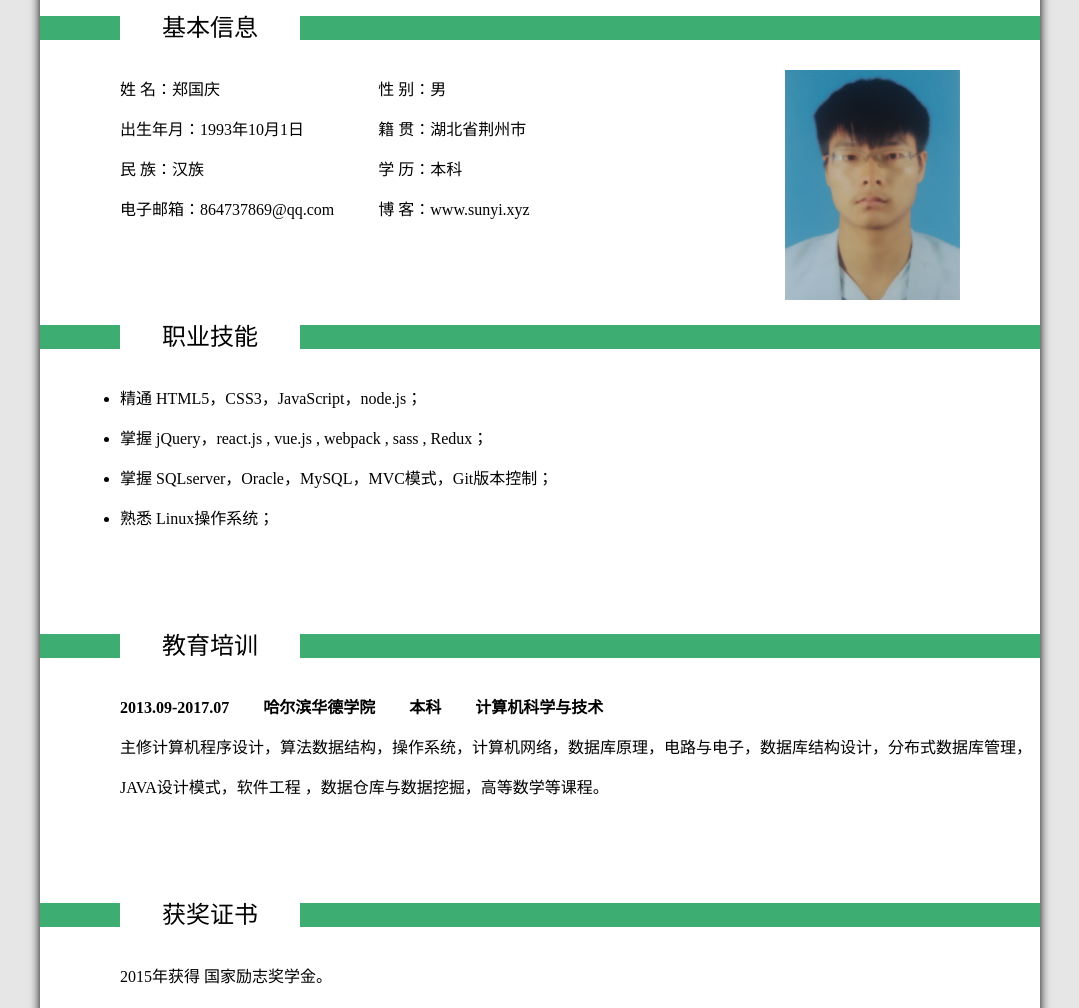
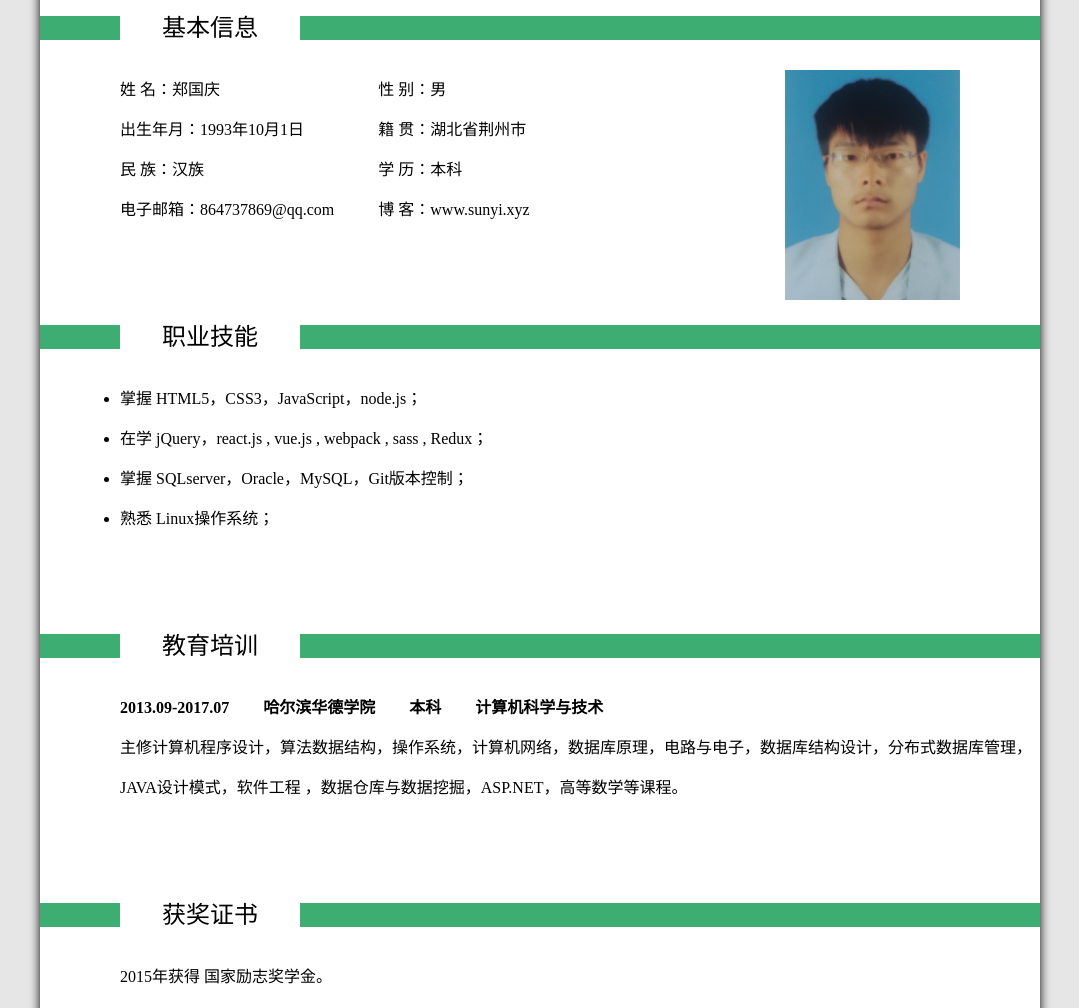
Before and after one commit to zhengshuai1001/zhengshuai1001.github.io, a plain HTML site: page resume/resume.html in a window 1280 px wide. Shown: the part 369-1377 px from the top of the page, without its empty margins (100-1179 px from the left). Drawn offline with Linux system fonts and the light colour scheme.

Commit message:
掌握技能将精通改为熟悉，低调点

```diff
--- a/resume/resume.html
+++ b/resume/resume.html
@@ -171,9 +171,9 @@
 		</div>
 		<div class="two_text">
 			<ul>
-				<li>精通 HTML5，CSS3，JavaScript，node.js；</li>
-				<li>掌握 jQuery，react.js , vue.js , webpack , sass , Redux；</li>
-				<li>掌握 SQLserver，Oracle，MySQL，MVC模式，Git版本控制；</li>
+				<li>掌握 HTML5，CSS3，JavaScript，node.js；</li>
+				<li>在学 jQuery，react.js , vue.js , webpack , sass , Redux；</li>
+				<li>掌握 SQLserver，Oracle，MySQL，Git版本控制；</li>
 				<li>熟悉 Linux操作系统；</li>
 			</ul>
 		</div>
@@ -190,7 +190,7 @@
 				<span class="two_text_2013_2">本科</span>
 				<span class="two_text_2013_2">计算机科学与技术</span>
 			</p>
-			<p>主修计算机程序设计，算法数据结构，操作系统，计算机网络，数据库原理，电路与电子，数据库结构设计，分布式数据库管理，JAVA设计模式，软件工程 ，数据仓库与数据挖掘，高等数学等课程。</p>
+			<p>主修计算机程序设计，算法数据结构，操作系统，计算机网络，数据库原理，电路与电子，数据库结构设计，分布式数据库管理，JAVA设计模式，软件工程 ，数据仓库与数据挖掘，ASP.NET，高等数学等课程。</p>
 		</div>
 	</div>
 	<div class="two">
```
